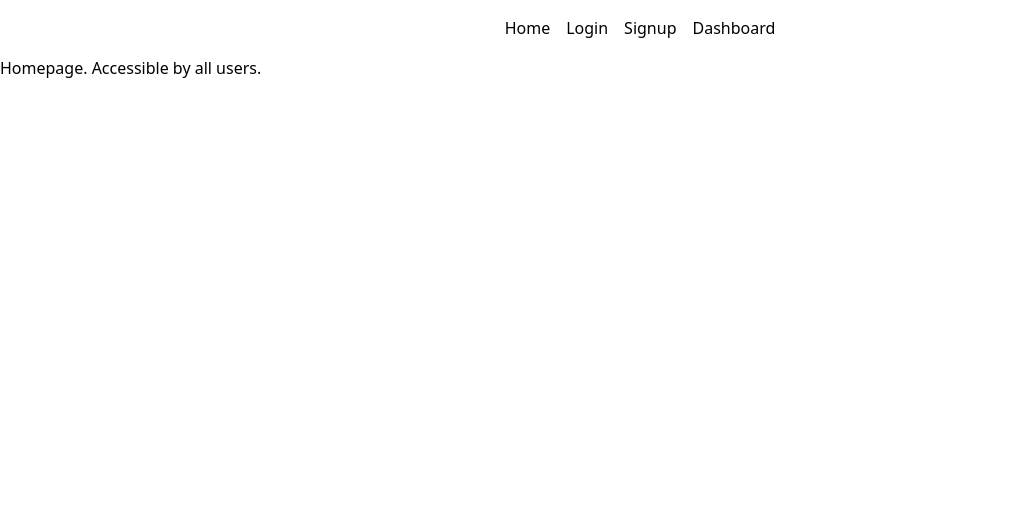
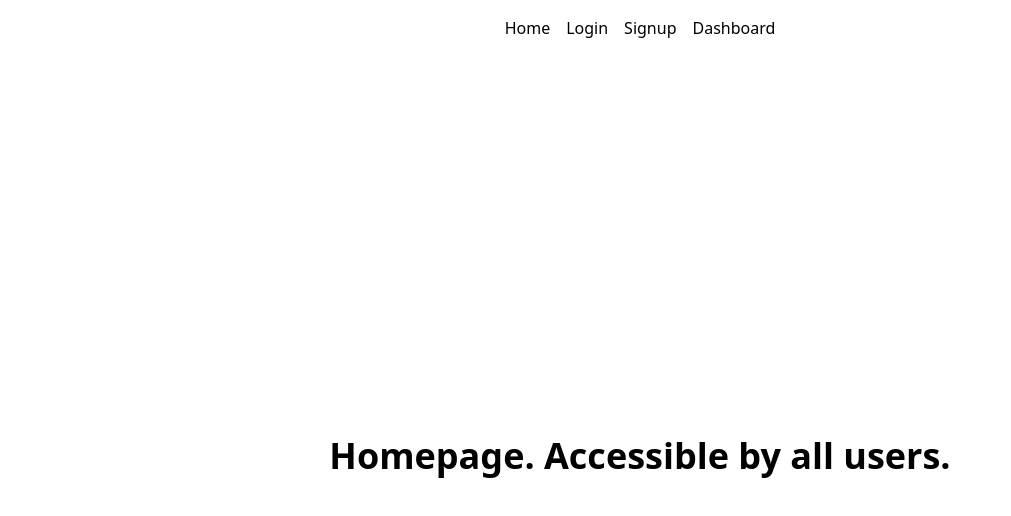
Before and after one commit to Masoud-M/auth-task, a Next.js app: page / in a window 1280 px wide. Shown: the top 516 px of the page, without its empty margins (0-1011 px from the left). Built offline with nearby package versions, Linux system fonts and the light colour scheme; no server answers.

Commit message:
update: home page styling

```diff
--- a/app/page.tsx
+++ b/app/page.tsx
@@ -1,5 +1,12 @@
+import Container from "@/components/Container";
 import Image from "next/image";
 
 export default function Home() {
-  return <h1>Homepage. Accessible by all users.</h1>;
+  return (
+    <Container>
+      <h1 className="font-semibold text-4xl">
+        Homepage. Accessible by all users.
+      </h1>
+    </Container>
+  );
 }
```
